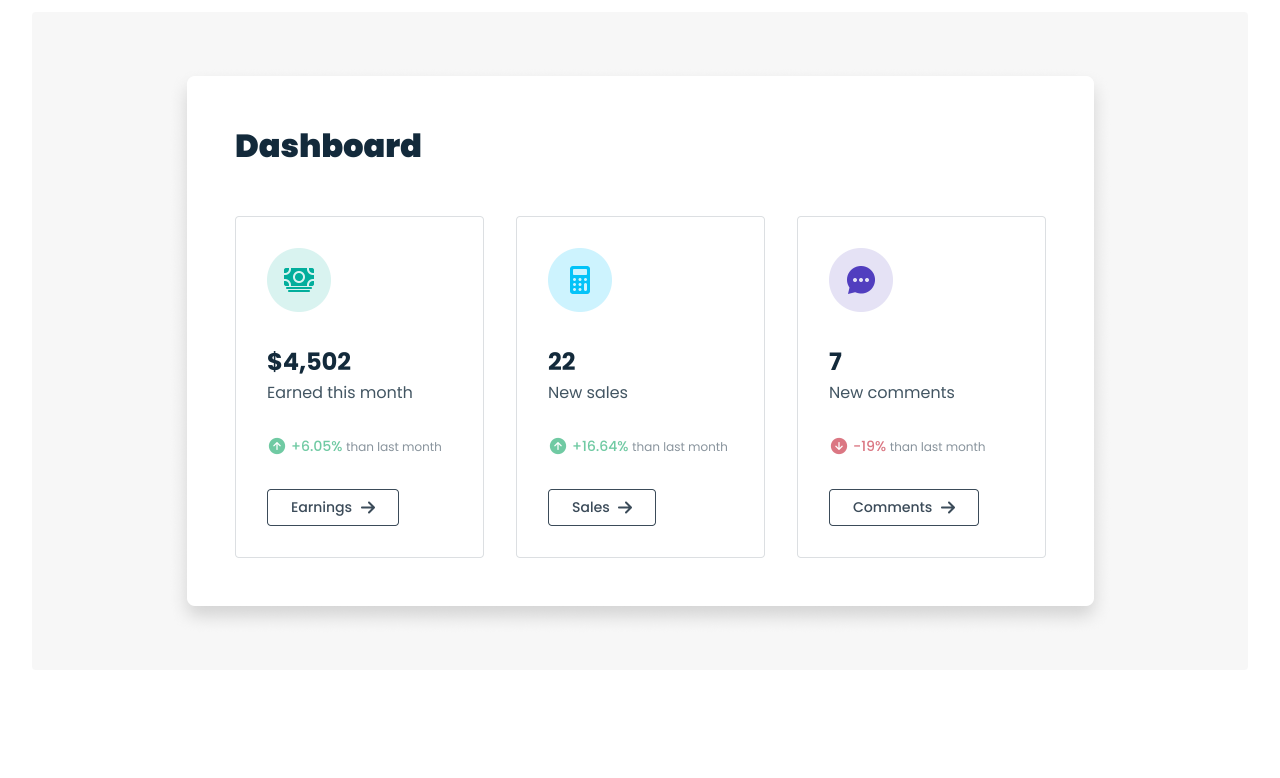
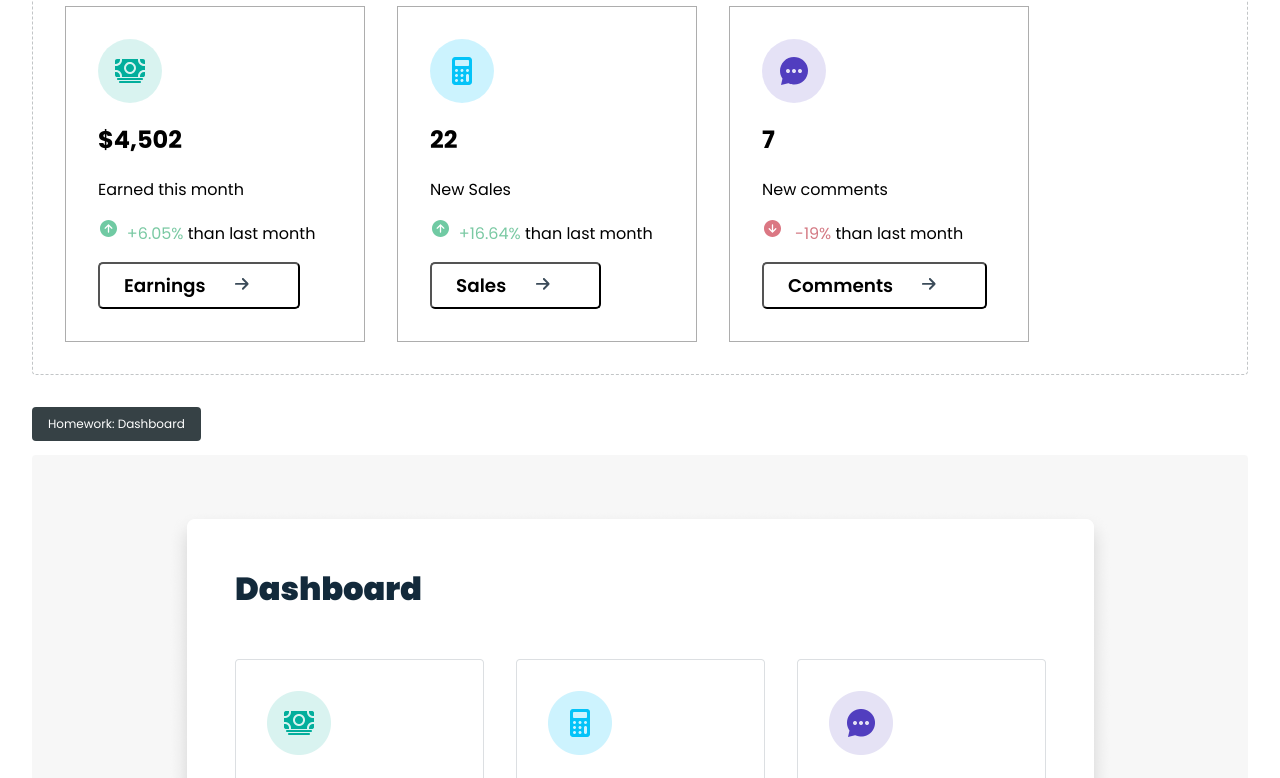
Before and after one commit to Emorgan12/HTML-and-CSS-for-Complete-Beginners-main, a plain HTML site: page HTML-and-CSS-for-Complete-Beginners-main/Homework files/dashboard.html in a window 1280 px wide. Shown: the part 214-992 px from the top of the page. Before the commit the page ends 916 px from the top, so only its background shows below. Drawn offline with Linux system fonts and the light colour scheme.

Commit message:
complete hw task 4

```diff
--- a/HTML-and-CSS-for-Complete-Beginners-main/Homework files/dashboard.html
+++ b/HTML-and-CSS-for-Complete-Beginners-main/Homework files/dashboard.html
@@ -13,14 +13,111 @@
 		<link href="https://fonts.googleapis.com/css2?family=Poppins:wght@400;500;600;700;900&display=swap" rel="stylesheet" />
 
 		<style>
-			/* Write your CSS here */
+
+			* {
+				box-sizing: border-box;
+				font-family: poppins, sans-serif;
+			}
+
+			h1{
+				font-weight: 800;
+				font-size: 2rem;
+				margin-bottom: 2rem;
+			}
+
+			.wrapper {
+				display: flex;
+				gap: 2rem;
+			}
+
+			.widget {
+				width: 100%;
+				min-width: 250px;
+				max-width: 300px;
+				border: 1px solid #adadad ;
+				padding: 2rem;
+			}
+
+			.widget img {
+				width: 4rem;
+			}
+
+			.main-icon {
+				display: block;
+			}
+
+			.widget button{
+				padding: 8px 24px;
+				background-color: white;
+				font-weight: 600;
+				font-size: 1.15rem;
+				border-radius: 5px;
+			}
+
+			.widget p img {
+				width: 1.8rem;
+				padding-right: 8px;
+			}
+
+			.widget button img {
+				height: 1rem;
+			}
+
+			.up-percent{
+				display: inline;
+				color: #7AC9A3;
+			}
+
+			.down-percent{
+				display: inline;
+				color: #D47A84;
+			}
 		</style>
 	</head>
 	<body class="flip">
 		<section class="learn">
 			<!-- Practice area start -->
 
-			<!-- Write your HTML here -->
+			<h1>Dashboard</h1>
+
+			<div class="wrapper">
+				<div class="widget">
+					<img src="images/dashboard/icon-money.svg" class="main-icon" alt="Icon">
+					<h2>$4,502</h2>
+					<p>Earned this month</p>
+					<p>
+						<img src="images/dashboard/icon-arrow-green.svg" alt="Arrow green"><span class="up-percent">+6.05%</span> <span>than last month</span>
+					</p>
+					<button>
+						Earnings
+						<img src="images/dashboard/icon-arrow-right.svg" alt="Arrow right">
+					</button>
+				</div>
+				<div class="widget">
+					<img src="images/dashboard/icon-sales.svg" class="main-icon" alt="Icon">
+					<h2>22</h2>
+					<p>New Sales</p>
+					<p>
+						<img src="images/dashboard/icon-arrow-green.svg" alt="Arrow green"><span class="up-percent">+16.64%</span> <span>than last month</span>
+					</p>
+					<button>
+						Sales
+						<img src="images/dashboard/icon-arrow-right.svg" alt="Arrow right">
+					</button>
+				</div>
+				<div class="widget">
+					<img src="images/dashboard/icon-chat.svg" class="main-icon" alt="Icon">
+					<h2>7</h2>
+					<p>New comments</p>
+					<p>
+						<img src="images/dashboard/icon-arrow-red.svg" alt="Arrow red"> <span class="down-percent">-19%</span> <span>than last month</span>
+					</p>
+					<button>
+						Comments
+						<img src="images/dashboard/icon-arrow-right.svg" alt="Arrow right">
+					</button>
+				</div>
+			</div>
 
 			<!-- Practice area end -->
 		</section>
```
